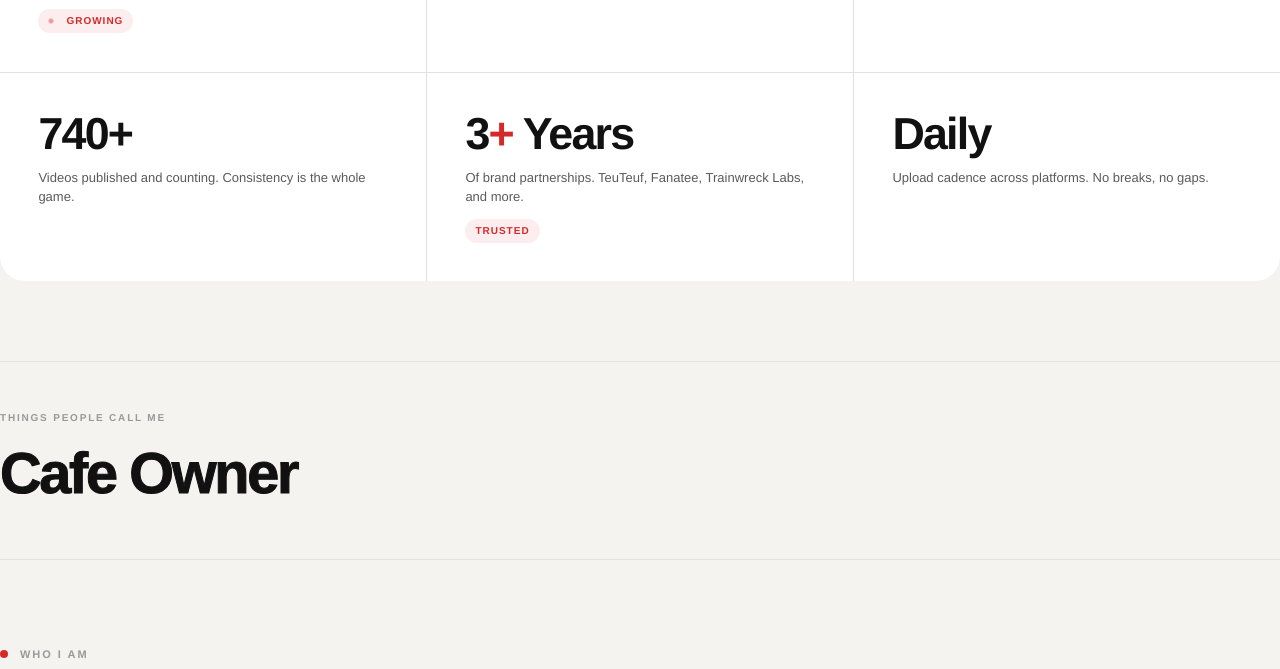
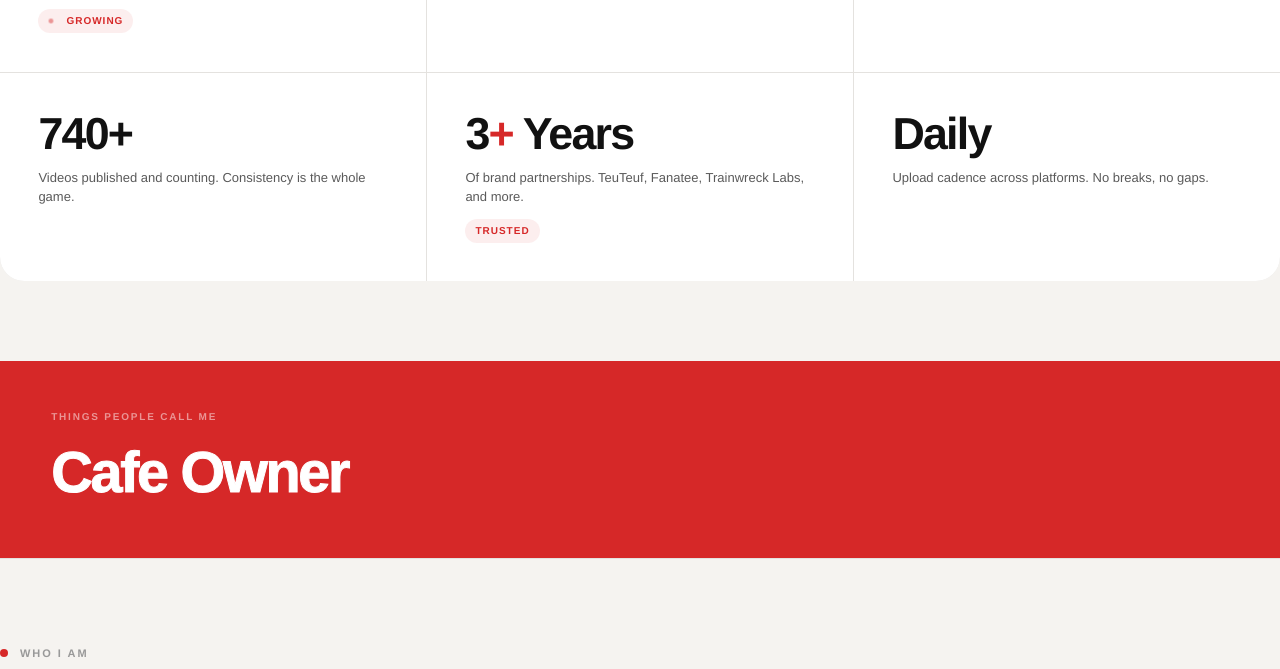
Before and after one commit to AmbitousHobbyist/jackbing-site, a plain HTML site: page index.html in a window 1280 px wide. Shown: the part 1797-2466 px from the top of the page. Drawn offline with Linux system fonts and the light colour scheme.

Commit message:
Red band for rotating titles, remove Claude fact from footer
- Rotating titles section now full-width red background with white text
- Removed 'built with Claude Code' from typewriter footer facts

Co-Authored-By: Claude Opus 4.6 (1M context) <noreply@anthropic.com>

```diff
--- a/index.html
+++ b/index.html
@@ -989,7 +989,8 @@
     /* ========== 2. ROTATING TITLES ========== */
     .rotating-titles {
       padding: clamp(3rem, 6vh, 5rem) 0;
-      border-top: 1px solid var(--border);
+      background: var(--accent);
+      color: #fff;
       overflow: hidden;
     }
 
@@ -998,7 +999,7 @@
       font-weight: 800;
       letter-spacing: 0.18em;
       text-transform: uppercase;
-      color: var(--text-muted);
+      color: rgba(255, 255, 255, 0.5);
       margin-bottom: 1rem;
     }
 
@@ -1010,7 +1011,8 @@
       height: 1.2em;
       overflow: hidden;
       position: relative;
-      -webkit-text-stroke: 1px var(--text-primary);
+      color: #fff;
+      -webkit-text-stroke: 1px #fff;
       paint-order: stroke fill;
     }
 
@@ -1542,7 +1544,8 @@
   </section>
 
   <!-- ROTATING TITLES -->
-  <section class="rotating-titles container">
+  <section class="rotating-titles">
+    <div class="container">
     <div class="rotating-titles-label reveal">Things people call me</div>
     <div class="rotating-titles-text reveal reveal-delay-1" id="rotatingTitles">
       <span class="active">Content Creator</span>
@@ -1555,6 +1558,7 @@
       <span>Video Guy</span>
       <span>YouTube Addict</span>
       <span>Mate</span>
+    </div>
     </div>
   </section>
 
@@ -2231,7 +2235,6 @@
         'The 300ZX has been in the garage longer than some of Jack\'s subscribers have been alive.',
         'Wildflower started as a dream and a whiteboard sketch.',
         'Jack\'s most-watched Short hit 2.8M views. Not bad for a bloke from NSW.',
-        'This website was built entirely with Claude Code. No cap.',
         'The first YouTube video was filmed on a phone propped up against a cereal box.',
         'Jack can name every country on a blank map. Go on, test him.',
         'There are more videos on the channel than days in two years.'
```
